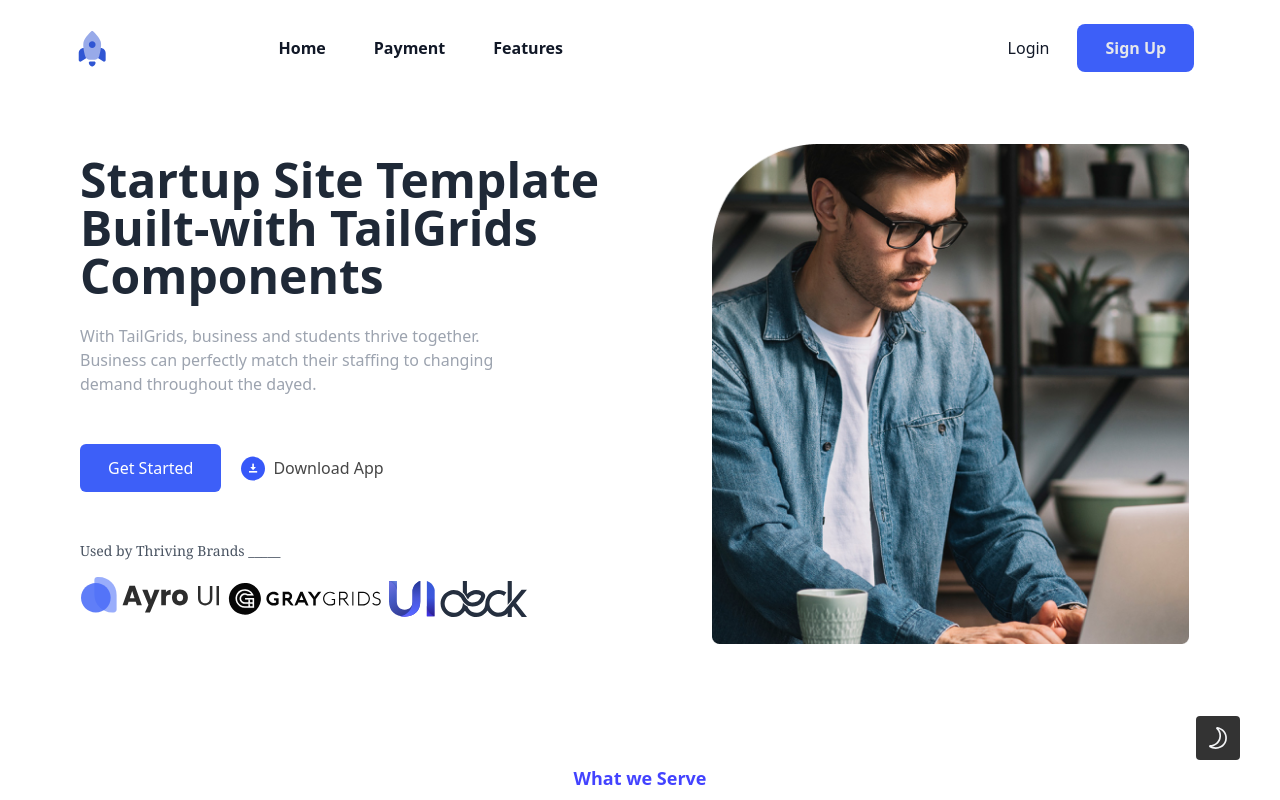
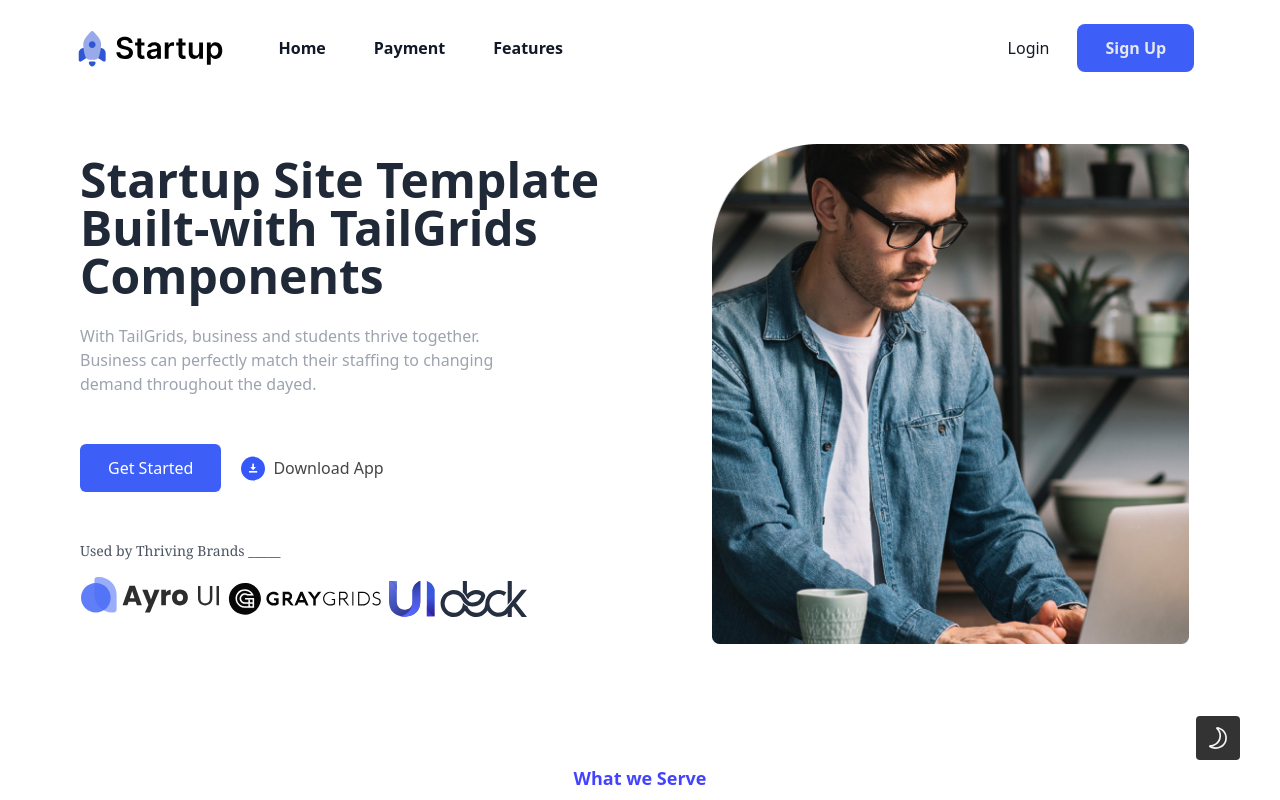
Before and after one commit to AshrafKhanZazai/UpSkill, a React (Vite) app: page / in a window 1280 px wide. Shown: the top 800 px of the page. Built offline with nearby package versions, Linux system fonts and the light colour scheme.

Commit message:
Dark-Logo Light-Logo Added

```diff
--- a/src/Components/Navbar2.jsx
+++ b/src/Components/Navbar2.jsx
@@ -1,7 +1,8 @@
 import { useState, useEffect } from "react";
 import { Dialog, DialogPanel } from "@headlessui/react";
 import { Bars3Icon, XMarkIcon } from "@heroicons/react/24/outline";
-import logo from "/public/Images/StartUp/Brand.svg";
+import DarkLogo from "/Images/StartUp/Brand.svg";
+import LightLogo from "/public/Images/StartUp/logo.svg";
 import "../App.css"
 
 
@@ -38,12 +39,13 @@ export default function Navbar() {
       <header className="absolute inset-x-0 top-0 z-50">
         <nav
           aria-label="Global"
-          className={"flex fixed w-full top-0 z-50 border-gray-800 bg-white dark:bg-[#111928] backdrop-blur-md items-center justify-between p-6 lg:px-8 lg:mx-auto max-w-[1280px]"}
+          className={"flex fixed w-full top-0 z-50 border-gray-800 bg-[#ffffff93] dark:bg-[#111928] backdrop-blur-sm items-center justify-between p-6 lg:px-8 lg:mx-auto max-w-[1280px]"}
         >
           <div className="flex lg:flex-1">
             <a href="#" className="-m-1.5 p-1.5">
               <span className="sr-only">Your Company</span>
-              <img alt="" src={logo} className="h-12 w-auto mx-0 lg:mx-10" />
+              <img alt="" src={LightLogo} className="h-12 w-auto mx-0 lg:mx-10 block dark:hidden" />
+              <img alt="" src={DarkLogo} className="h-12 w-auto mx-0 lg:mx-10 hidden dark:block" />
             </a>
           </div>
           <div className="flex lg:hidden">
@@ -104,8 +106,8 @@ export default function Navbar() {
                 <span className="sr-only">Your Company</span>
                 <img
                   alt=""
-                  src={logo}
-                  className="h-8 w-auto"
+                  src={LightLogo}
+                  className="h-8 w-auto block dark:hidden"
                 />
               </a>
               <button
```
Also changed, not shown: public/Images/StartUp/logo Dark.svg (added).
